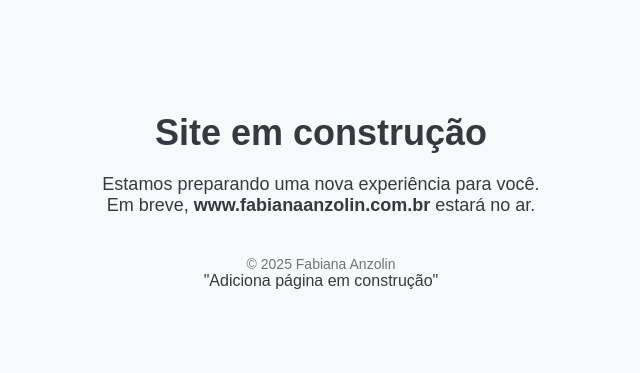
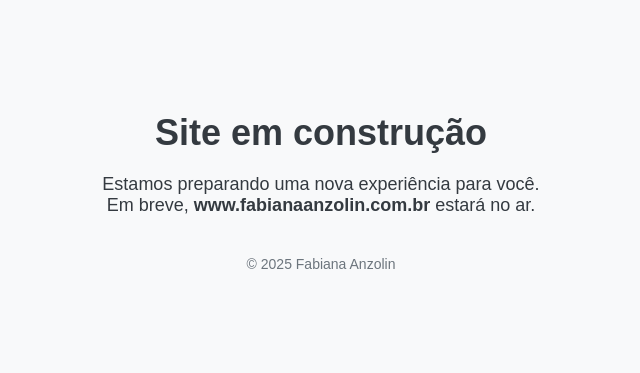
Before and after one commit to fabianaanzolin/fabianaanzolin.github.io, a plain HTML site: page index.html in a window 1280 px wide. Shown: the whole page, without its empty margins (319-959 px from the left). Drawn offline with Linux system fonts and the light colour scheme.

Commit message:
Update index.html

```diff
--- a/index.html
+++ b/index.html
@@ -32,4 +32,3 @@
   <footer>&copy; 2025 Fabiana Anzolin</footer>
 </body>
 </html>
- "Adiciona página em construção"
```
